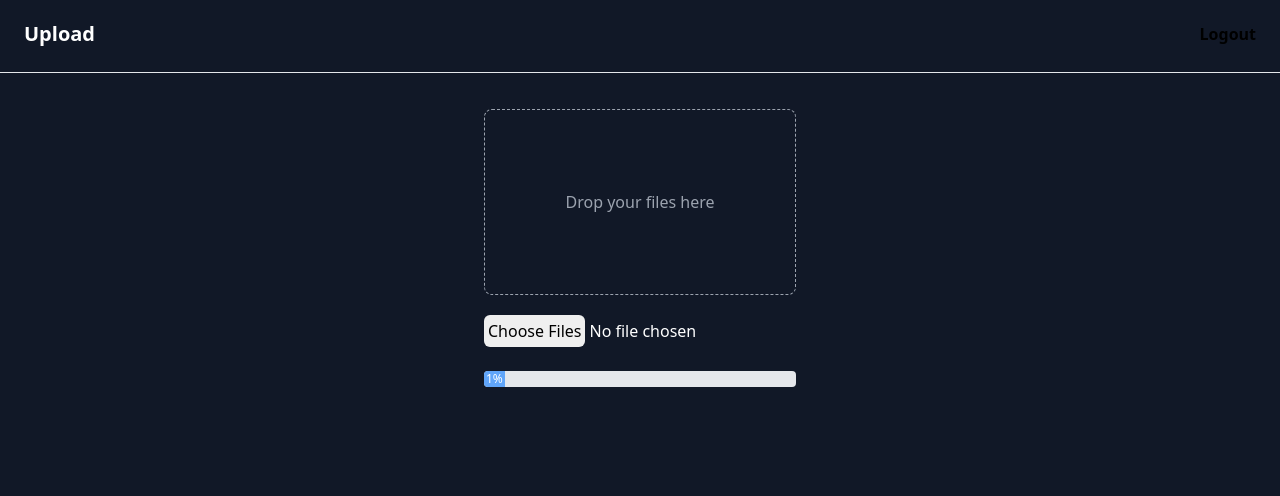
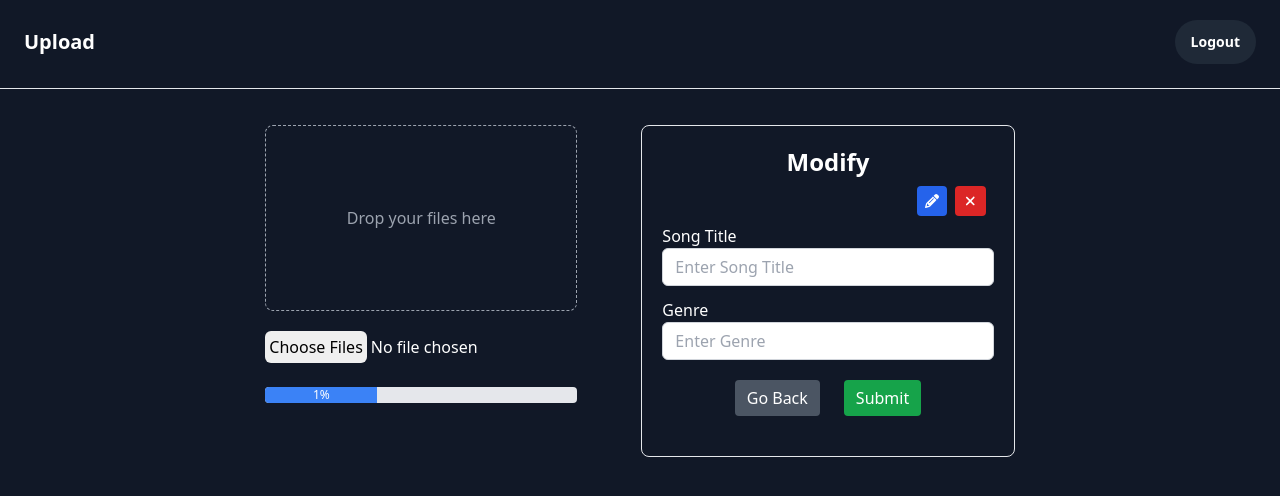
Before and after one commit to staaph/musicplayer, a Vue app: page /upload in a window 1280 px wide. Shown: the top 496 px of the page. Built offline with nearby package versions, Linux system fonts and the light colour scheme; no server answers; sample sign-in values are in the browser's storage.

Commit message:
added upload modifier

```diff
--- a/src/components/FileUpload.vue
+++ b/src/components/FileUpload.vue
@@ -1,16 +1,23 @@
 <template>
-  <div class="bg-gray-900 flex flex-col w-full min-h-screen max-h-screen">
+  <div class="bg-gray-900 flex flex-col min-h-screen">
+    <!-- Navbar -->
     <div
       class="px-6 pt-5 pb-3 font-bold flex flex-row justify-between items-center"
     >
       <span class="card-title text-white text-xl">Upload</span>
-      <button @click="handleClick">Logout</button>
+      <button
+        class="transition ease-in-out delay-50 text-white text-sm rounded-3xl bg-gray-800 px-4 py-3"
+        @click="handleClick"
+      >
+        Logout
+      </button>
     </div>
     <hr class="my-3" />
-    <div class="p-6 mx-auto">
+    <div class="flex flex-col md:flex-row justify-center p-6 gap-16">
+      <div class="flex flex-col">
         <!-- Upload Dropbox -->
         <div
-        class="px-10 py-20 rounded-lg text-center cursor-pointer border border-dashed border-gray-400 text-gray-400 transition duration-500 hover:text-white hover:bg-green-900 hover:border-green-100 hover:border-solid"
+          class="px-10 py-20 rounded-lg text-center cursor-pointer border border-dashed border-gray-400 text-gray-400 transition duration-500 hover:text-white hover:bg-blue-900 hover:border-white hover:border-solid"
         >
           <h5>Drop your files here</h5>
         </div>
@@ -28,12 +35,61 @@
           <div class="flex h-4 overflow-hidden bg-gray-200 rounded">
             <!-- Inner Progress Bar -->
             <div
-            class="p-0.5 leading-none font-medium transition-all bg-blue-400 text-center text-xs text-white"
+              class="p-0.5 leading-none font-medium transition-all bg-blue-500 w-28 text-center text-xs text-white"
             >
               1%
             </div>
           </div>
         </div>
+      </div>
+      <!-- Edit data -->
+      <div class="flex flex-col border border-gray-200 p-5 rounded-lg">
+        <h4 class="text-2xl flex justify-center font-bold text-white">
+          Modify
+        </h4>
+        <div class="flex flex-row justify-end gap-2 m-2">
+          <button class="text-sm rounded px-2 py-1 text-white bg-blue-600">
+            <font-awesome-icon icon="pencil" />
+          </button>
+          <button
+            class="flex px-2.5 py-2 text-sm rounded text-white bg-red-600"
+          >
+            <font-awesome-icon icon="times" />
+          </button>
+        </div>
+        <div>
+          <form>
+            <div class="mb-3">
+              <label class="mb-2 text-white">Song Title</label>
+              <input
+                type="text"
+                class="w-full py-1.5 px-3 text-gray-800 border border-gray-300 outline-none rounded-md"
+                placeholder="Enter Song Title"
+              />
+            </div>
+            <div class="">
+              <label class="mb-2 text-white">Genre</label>
+              <input
+                type="text"
+                class="w-full py-1.5 px-3 text-gray-800 border border-gray-300 outline-none rounded-md"
+                placeholder="Enter Genre"
+              />
+            </div>
+            <div class="flex gap-6 justify-center m-5">
+              <button
+                type="button"
+                class="py-1.5 px-3 rounded text-white bg-gray-600"
+              >
+                Go Back
+              </button>
+              <button class="py-1.5 px-3 rounded text-white bg-green-600">
+                Submit
+              </button>
+            </div>
+          </form>
+        </div>
+      </div>
+      <!-- END -->
     </div>
   </div>
 </template>
@@ -48,7 +104,7 @@ const router = useRouter();
 //logout user and redirect to /logout
 const handleClick = async () => {
   await logout();
-  router.push('/login');
+  router.push('/');
 };
 </script>
 
--- a/src/components/SignInTemplate.vue
+++ b/src/components/SignInTemplate.vue
@@ -14,8 +14,10 @@
           placeholder="password"
           v-model="password"
         />
-        <div v-if="errorMsg != null" class="text-red-900">{{ errorMsg }}</div>
-        <button class="my-5 mx-auto">Log in</button>
+        <div v-if="errorMsg" class="text-red-900">{{ errorMsg }}</div>
+        <button class="my-5 mx-auto transition ease-in-out delay-50">
+          Log in
+        </button>
       </form>
     </div>
   </div>
--- a/src/composables/useAuth.js
+++ b/src/composables/useAuth.js
@@ -2,17 +2,17 @@ import { signInWithEmailAndPassword, signOut } from 'firebase/auth';
 import { auth } from '../firebase/config.js';
 import { ref } from 'vue';
 
-const errorMsg = ref(null);
+const errorMsg = ref();
 const isAuthenticated = ref(false);
 
 const useAuth = () => {
-  errorMsg.value = ref(null);
+  errorMsg.value = ref();
   //login
   const login = async (email, password) => {
     try {
       await signInWithEmailAndPassword(auth, email, password);
       isAuthenticated.value = true;
-      errorMsg.value = null;
+      errorMsg.value = '';
     } catch (error) {
       switch (error.code) {
         case 'auth/invalid-email':
--- a/src/main.js
+++ b/src/main.js
@@ -9,13 +9,19 @@ import './assets/index.css';
 import { library } from '@fortawesome/fontawesome-svg-core';
 
 /* import specific icons */
-import { faPlay, faCircle, faMusic } from '@fortawesome/free-solid-svg-icons';
+import {
+  faPlay,
+  faCircle,
+  faMusic,
+  faTimes,
+  faPencilAlt,
+} from '@fortawesome/free-solid-svg-icons';
 
 /* import font awesome icon component */
 import { FontAwesomeIcon } from '@fortawesome/vue-fontawesome';
 
 /* add icons to the library */
-library.add(faPlay, faCircle, faMusic);
+library.add(faPlay, faCircle, faMusic, faTimes, faPencilAlt);
 
 /* add font awesome icon component */
 
```
Lines whose indentation alone changed are shown as unchanged.
